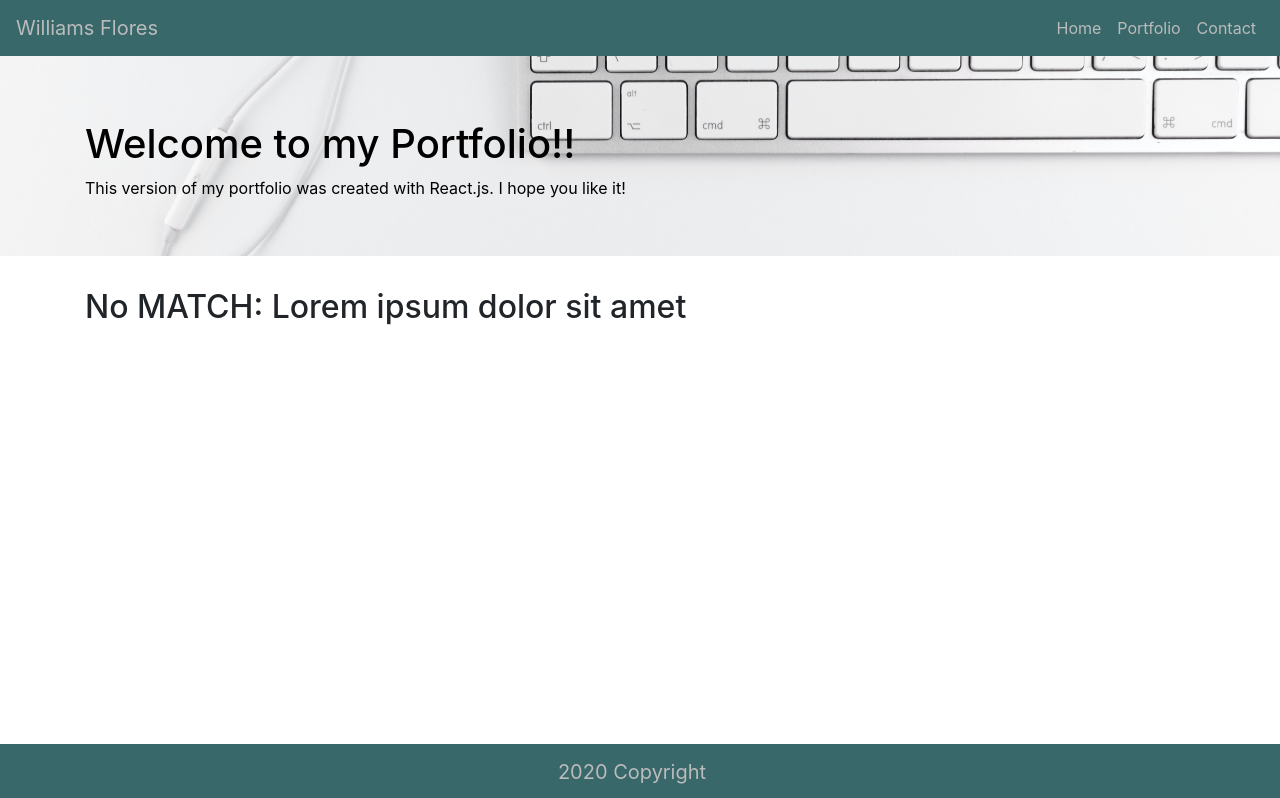
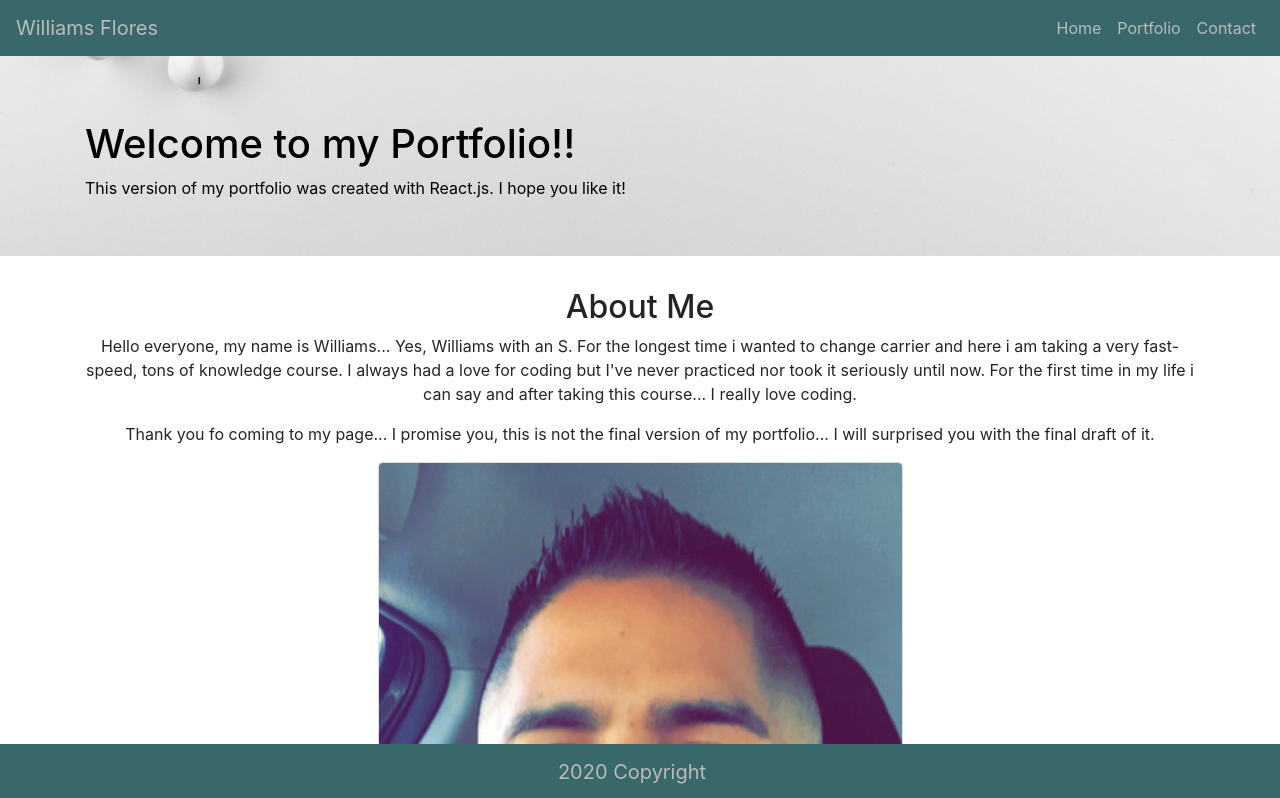
Before and after one commit to williamsffc/react-portfolio, a React (Create React App) app: page / in a window 1280 px wide. Shown: the top 798 px of the page. Built offline with nearby package versions, Linux system fonts and the light colour scheme.

Commit message:
fixing Routes

```diff
--- a/src/App.js
+++ b/src/App.js
@@ -19,14 +19,14 @@
         <Layout>
           <Router>
             <Switch>
-              <Route exact path="/gh-pages-url" component={Home} />
+              <Route exact path="/" component={Home} />
               <Route
                 exact
-                path="/gh-pages-url/portfolio"
+                path="/portfolio"
                 component={Portfolio}
               />
-              <Route exact path="/gh-pages-url/about" component={About} />
-              <Route exact path="/gh-pages-url/contact" component={Contact} />
+              <Route exact path="/about" component={About} />
+              <Route exact path="/contact" component={Contact} />
               <Route component={NoMatch} />
             </Switch>
           </Router>
```
